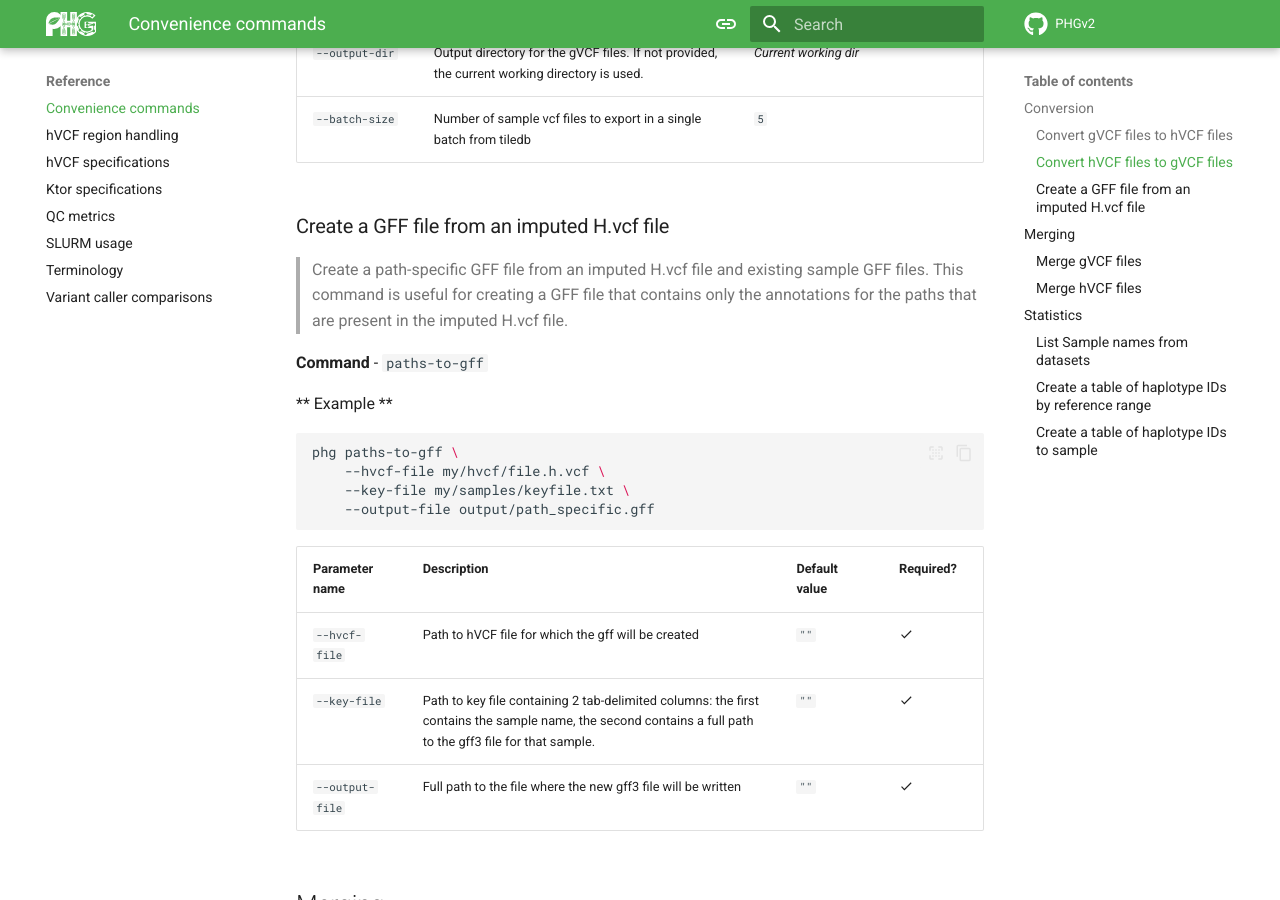
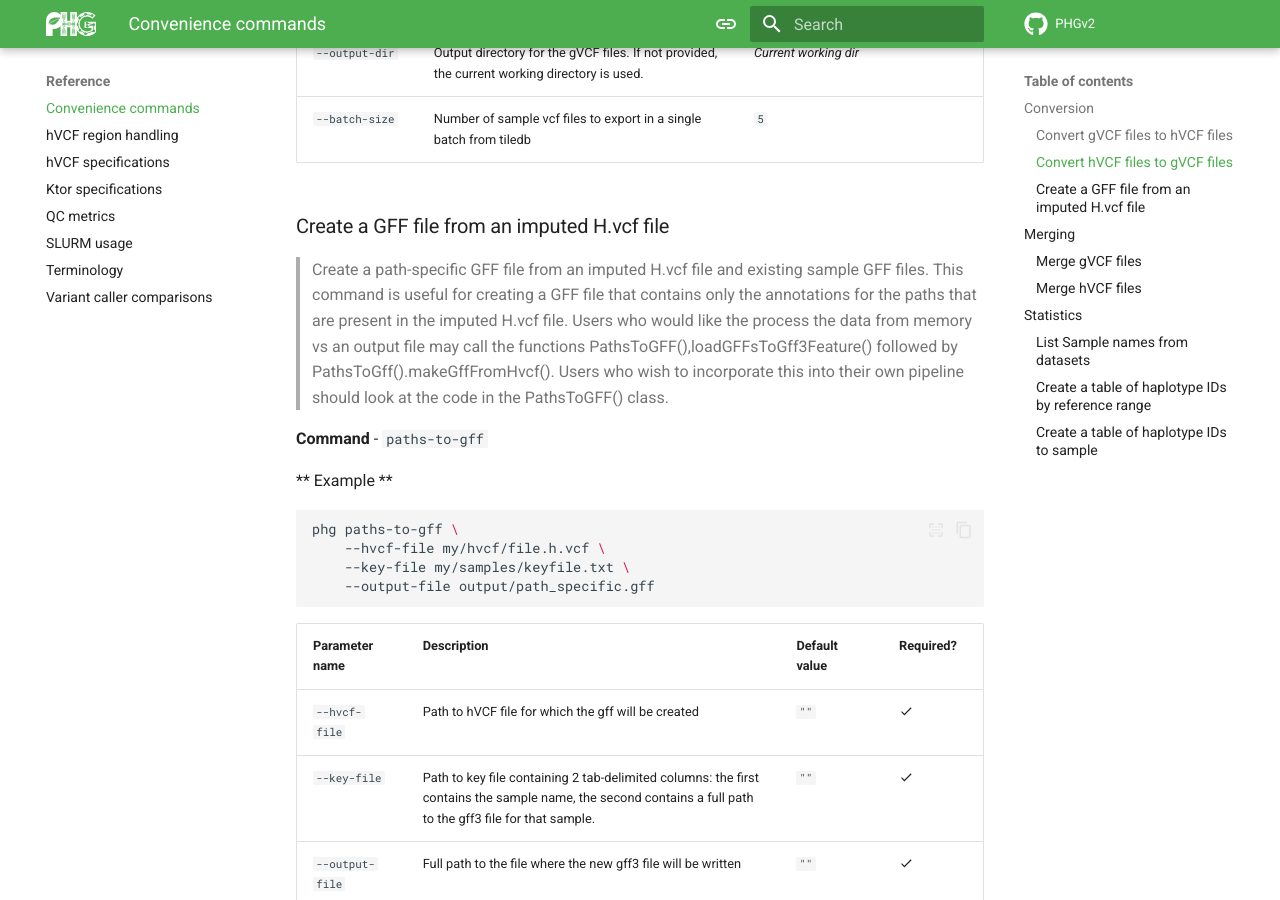
Before and after one commit to maize-genetics/phg_v2, an MkDocs documentation site: the page built from docs/convenience_commands.md, in a window 1280 px wide and 900 px high, scrolled down 2337 px. Built offline with MkDocs 1.6.1 and Material for MkDocs 9.7.7, drawn with Linux system fonts in a browser that asks for light colours; comment, search, counter and statistics services are not loaded.

Commit message:
updated documentation

```diff
--- a/docs/convenience_commands.md
+++ b/docs/convenience_commands.md
@@ -97,6 +97,9 @@ phg hvcf2gvcf \
 
 > Create a path-specific GFF file from an imputed H.vcf file and existing sample GFF files.
 > This command is useful for creating a GFF file that contains only the annotations for the paths that are present in the imputed H.vcf file.
+> Users who would like the process the data from memory vs an output file may call the functions PathsToGFF(),loadGFFsToGff3Feature()
+> followed by PathsToGff().makeGffFromHvcf().  Users who wish to incorporate this into their own
+> pipeline should look at the code in the PathsToGFF() class.
 
 **Command** - `paths-to-gff`
 
```
